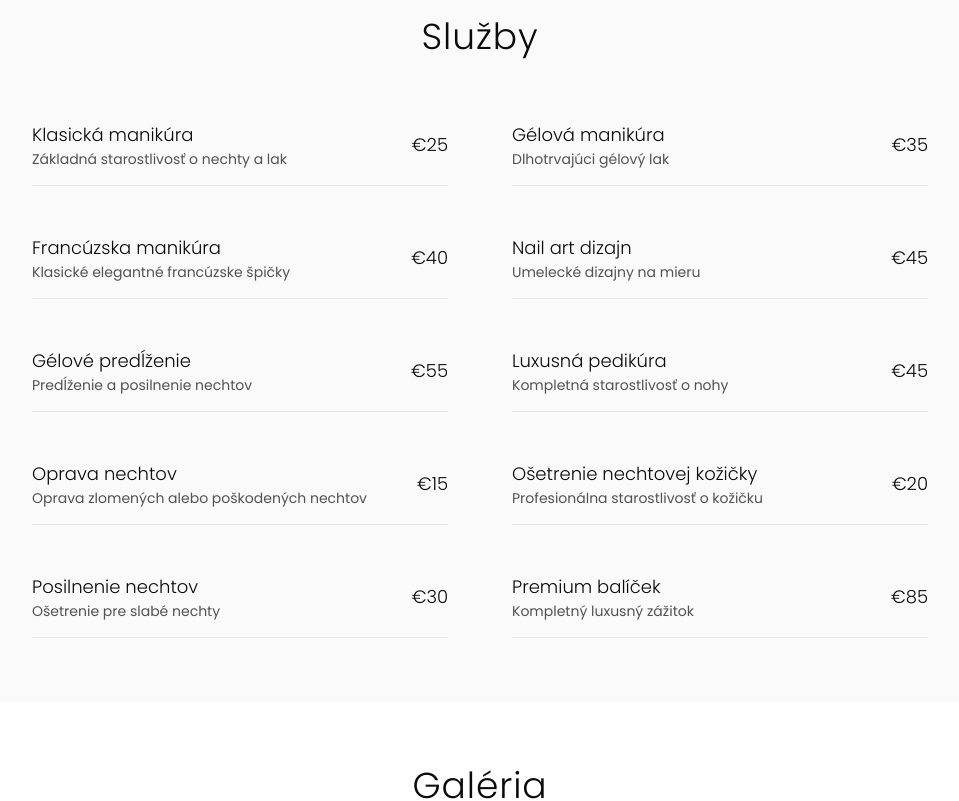
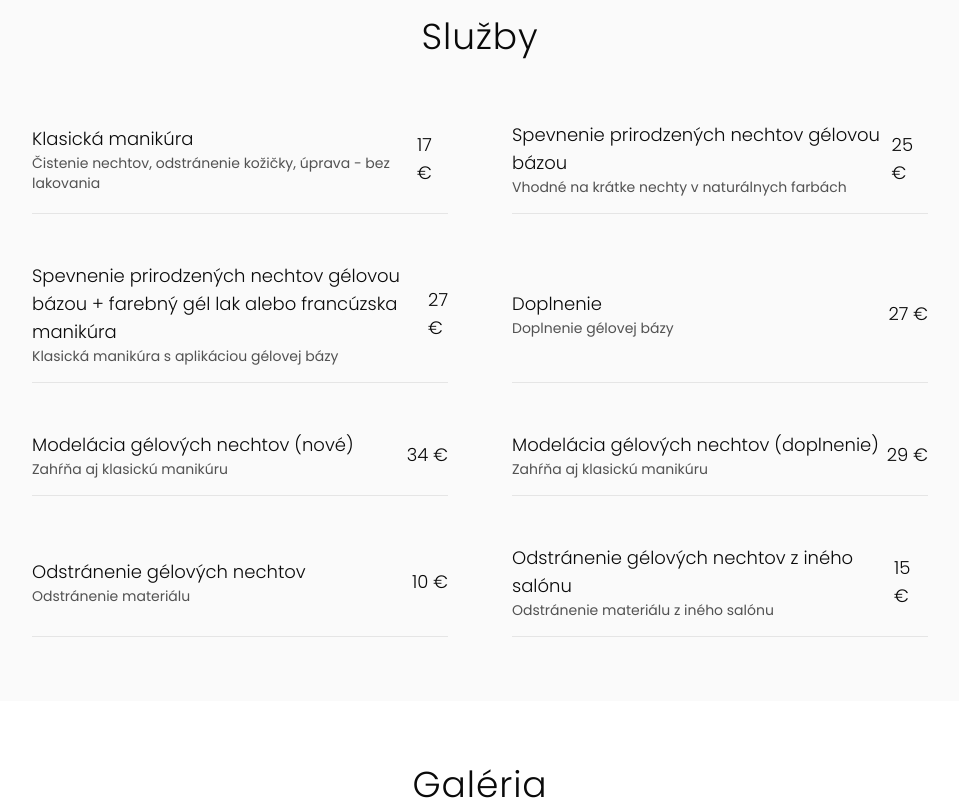
Before and after one commit to kyranxx/diara-manicure, a Next.js app: page / in a window 1280 px wide. Shown: the part 660-1461 px from the top of the page, without its empty margins (160-1119 px from the left). Built offline with nearby package versions, Linux system fonts and the light colour scheme.

Commit message:
Update pricing and contact information

```diff
--- a/app/page.tsx
+++ b/app/page.tsx
@@ -52,81 +52,65 @@ export default function Home() {
               <div className="flex justify-between items-center py-4 border-b border-neutral-200">
                 <div>
                   <h4 className="text-lg font-light">Klasická manikúra</h4>
-                  <p className="text-sm text-neutral-600">Základná starostlivosť o nechty a lak</p>
+                  <p className="text-sm text-neutral-600">Čistenie nechtov, odstránenie kožičky, úprava - bez lakovania</p>
                 </div>
-                <span className="text-lg font-light">€25</span>
+                <span className="text-lg font-light">17 €</span>
               </div>
 
               <div className="flex justify-between items-center py-4 border-b border-neutral-200">
                 <div>
-                  <h4 className="text-lg font-light">Gélová manikúra</h4>
-                  <p className="text-sm text-neutral-600">Dlhotrvajúci gélový lak</p>
+                  <h4 className="text-lg font-light">Spevnenie prirodzených nechtov gélovou bázou</h4>
+                  <p className="text-sm text-neutral-600">Vhodné na krátke nechty v naturálnych farbách</p>
                 </div>
-                <span className="text-lg font-light">€35</span>
+                <span className="text-lg font-light">25 €</span>
               </div>
 
               <div className="flex justify-between items-center py-4 border-b border-neutral-200">
                 <div>
-                  <h4 className="text-lg font-light">Francúzska manikúra</h4>
-                  <p className="text-sm text-neutral-600">Klasické elegantné francúzske špičky</p>
+                  <h4 className="text-lg font-light">Spevnenie prirodzených nechtov gélovou bázou + farebný gél lak alebo francúzska manikúra</h4>
+                  <p className="text-sm text-neutral-600">Klasická manikúra s aplikáciou gélovej bázy</p>
                 </div>
-                <span className="text-lg font-light">€40</span>
+                <span className="text-lg font-light">27 €</span>
               </div>
 
               <div className="flex justify-between items-center py-4 border-b border-neutral-200">
                 <div>
-                  <h4 className="text-lg font-light">Nail art dizajn</h4>
-                  <p className="text-sm text-neutral-600">Umelecké dizajny na mieru</p>
+                  <h4 className="text-lg font-light">Doplnenie</h4>
+                  <p className="text-sm text-neutral-600">Doplnenie gélovej bázy</p>
                 </div>
-                <span className="text-lg font-light">€45</span>
+                <span className="text-lg font-light">27 €</span>
               </div>
 
               <div className="flex justify-between items-center py-4 border-b border-neutral-200">
                 <div>
-                  <h4 className="text-lg font-light">Gélové predĺženie</h4>
-                  <p className="text-sm text-neutral-600">Predĺženie a posilnenie nechtov</p>
+                  <h4 className="text-lg font-light">Modelácia gélových nechtov (nové)</h4>
+                  <p className="text-sm text-neutral-600">Zahŕňa aj klasickú manikúru</p>
                 </div>
-                <span className="text-lg font-light">€55</span>
+                <span className="text-lg font-light">34 €</span>
               </div>
 
               <div className="flex justify-between items-center py-4 border-b border-neutral-200">
                 <div>
-                  <h4 className="text-lg font-light">Luxusná pedikúra</h4>
-                  <p className="text-sm text-neutral-600">Kompletná starostlivosť o nohy</p>
+                  <h4 className="text-lg font-light">Modelácia gélových nechtov (doplnenie)</h4>
+                  <p className="text-sm text-neutral-600">Zahŕňa aj klasickú manikúru</p>
                 </div>
-                <span className="text-lg font-light">€45</span>
+                <span className="text-lg font-light">29 €</span>
               </div>
 
               <div className="flex justify-between items-center py-4 border-b border-neutral-200">
                 <div>
-                  <h4 className="text-lg font-light">Oprava nechtov</h4>
-                  <p className="text-sm text-neutral-600">Oprava zlomených alebo poškodených nechtov</p>
+                  <h4 className="text-lg font-light">Odstránenie gélových nechtov</h4>
+                  <p className="text-sm text-neutral-600">Odstránenie materiálu</p>
                 </div>
-                <span className="text-lg font-light">€15</span>
+                <span className="text-lg font-light">10 €</span>
               </div>
 
               <div className="flex justify-between items-center py-4 border-b border-neutral-200">
                 <div>
-                  <h4 className="text-lg font-light">Ošetrenie nechtovej kožičky</h4>
-                  <p className="text-sm text-neutral-600">Profesionálna starostlivosť o kožičku</p>
+                  <h4 className="text-lg font-light">Odstránenie gélových nechtov z iného salónu</h4>
+                  <p className="text-sm text-neutral-600">Odstránenie materiálu z iného salónu</p>
                 </div>
-                <span className="text-lg font-light">€20</span>
-              </div>
-
-              <div className="flex justify-between items-center py-4 border-b border-neutral-200">
-                <div>
-                  <h4 className="text-lg font-light">Posilnenie nechtov</h4>
-                  <p className="text-sm text-neutral-600">Ošetrenie pre slabé nechty</p>
-                </div>
-                <span className="text-lg font-light">€30</span>
-              </div>
-
-              <div className="flex justify-between items-center py-4 border-b border-neutral-200">
-                <div>
-                  <h4 className="text-lg font-light">Premium balíček</h4>
-                  <p className="text-sm text-neutral-600">Kompletný luxusný zážitok</p>
-                </div>
-                <span className="text-lg font-light">€85</span>
+                <span className="text-lg font-light">15 €</span>
               </div>
             </div>
           </div>
@@ -234,7 +218,7 @@ export default function Home() {
           <div className="flex justify-center">
             <div className="w-full max-w-[40%] h-96 rounded-lg overflow-hidden">
               <iframe
-                src="https://www.openstreetmap.org/export/embed.html?bbox=17.5700%2C48.3700%2C17.6000%2C48.3900&layer=mapnik&marker=48.3777%2C17.5855"
+                src="https://www.openstreetmap.org/export/embed.html?bbox=17.5824,48.3707,17.5886,48.3732&layer=mapnik&marker=48.37195,17.5855"
                 width="100%"
                 height="100%"
                 style={{
@@ -262,7 +246,9 @@ export default function Home() {
 
             {/* Address */}
             <div className="text-center text-neutral-600">
-              <p className="mb-2">Hlavná 123, Trnava, Slovensko</p>
+              <p className="mb-2">Ul. Generála Goliana 33, 917 01 Trnava</p>
+              <p className="mb-2">0902 163 144</p>
+              <p>andrea.heckova92@gmail.com</p>
             </div>
 
             {/* Social Media */}
```
